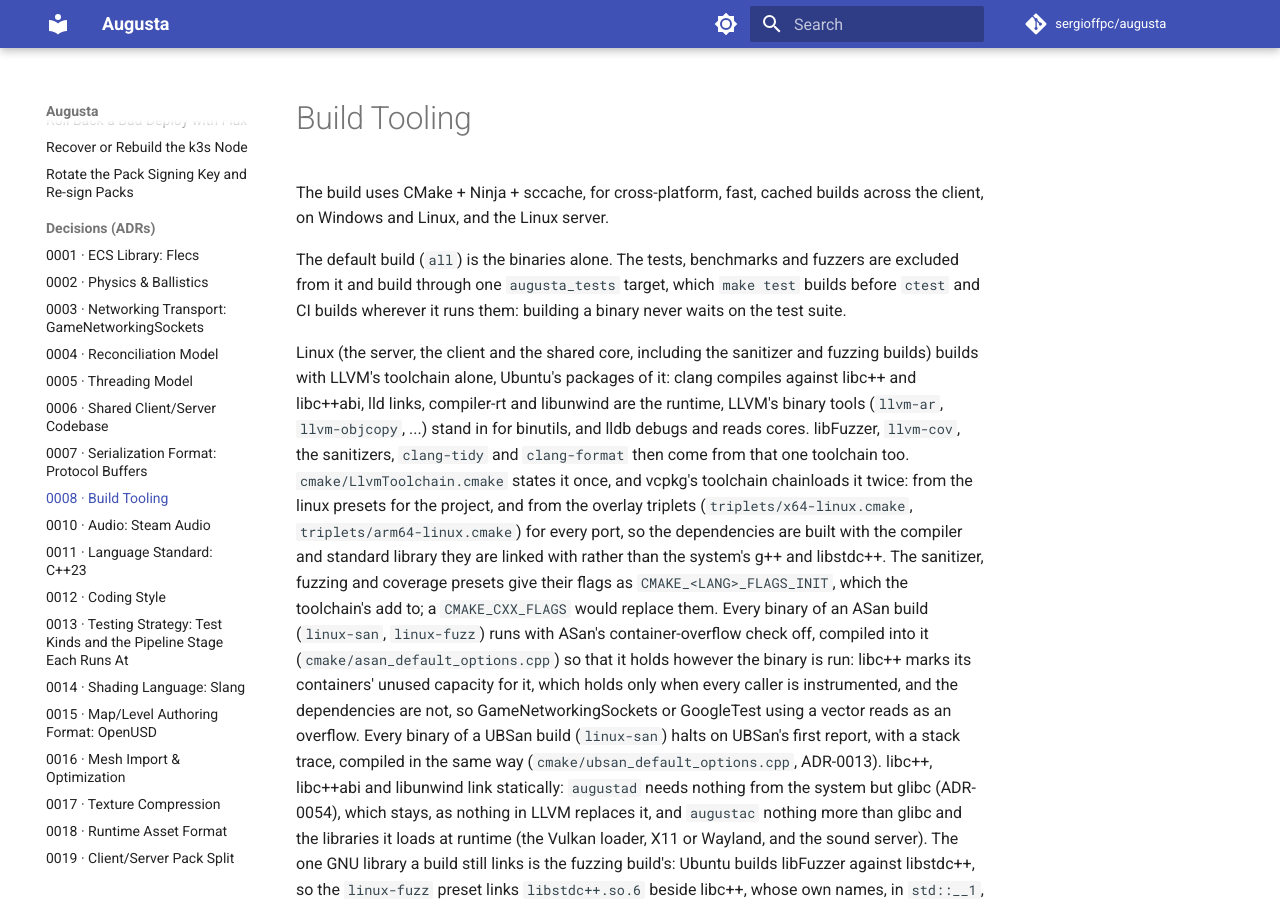
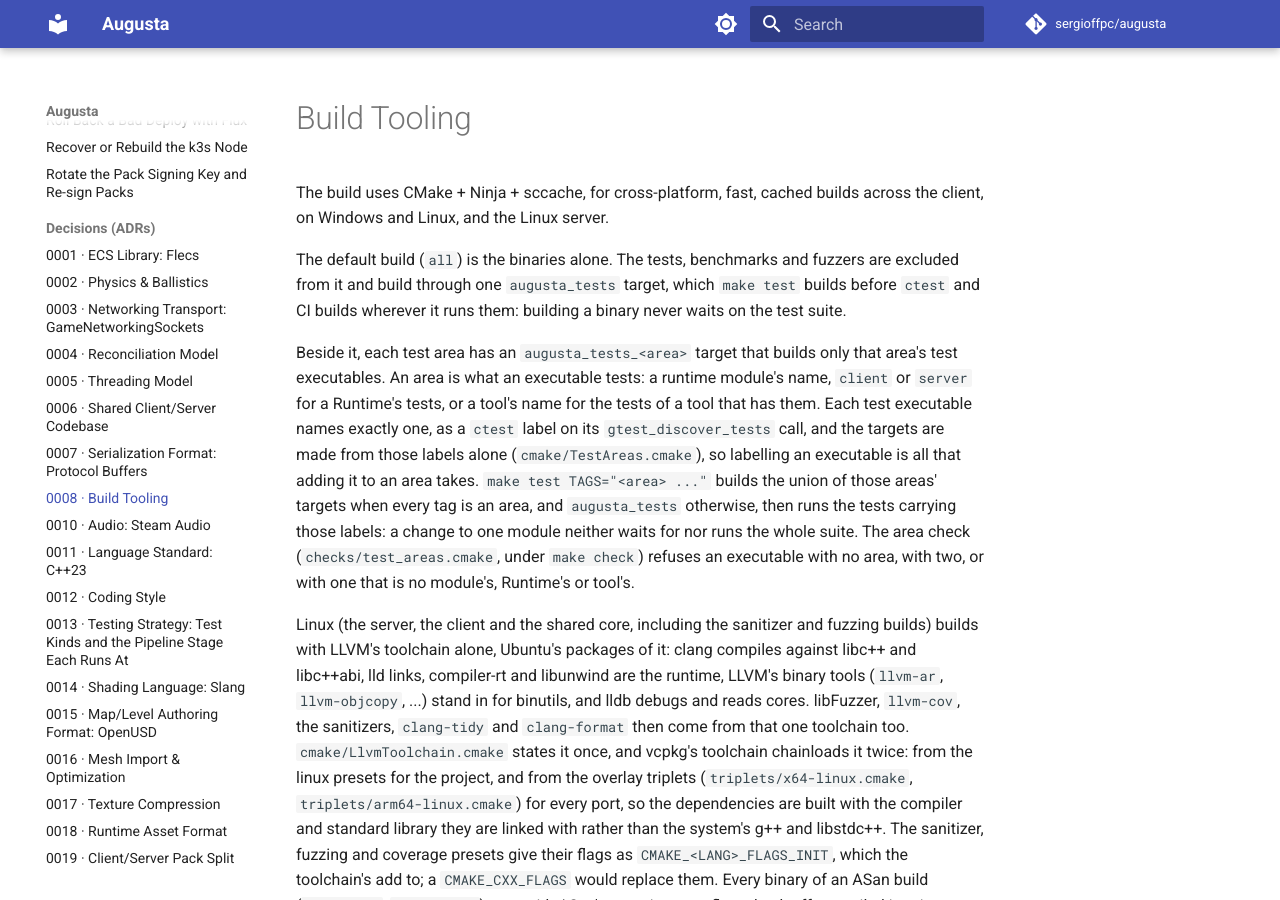
Before and after one commit to sergioffpc/augusta, an MkDocs documentation site: the page built from docs/adr/0008-build-tooling.md, in a window 1280 px wide and 900 px high. Built offline with MkDocs 1.6.1 and Material for MkDocs 9.7.7, drawn with Linux system fonts in a browser that asks for light colours; comment, search, counter and statistics services are not loaded.

Commit message:
build(test): label every test executable with its area, and check it
Every gtest_discover_tests call in tests/, tests/fuzz/ and
tools/agent/tests/ now names exactly one area among its ctest labels:
the module it tests (not every module it links), client or server for a
Runtime's tests, or agent for the tool's. The fuzz seed tests take the
area of the input they decode. check, property and netcode stay beside
the area, so make test TAGS=<area> builds and runs any part of the
engine alone.

An area's tool names are now only those of tools whose tests ctest runs
(tools/<tool>/tests), not every directory under tools/.

checks/test_areas.cmake, a cmake -P source scan under make check, refuses
a call with no area, with two, or with an unknown one, naming the file
and line, each first proved on a planted violation. ADR-0008, ADR-0013
and the coding standards state the rule.

Refs #1388

Co-Authored-By: Claude Opus 5.5 <noreply@anthropic.com>

```diff
--- a/docs/adr/0008-build-tooling.md
+++ b/docs/adr/0008-build-tooling.md
@@ -7,6 +7,19 @@ The default build (`all`) is the binaries alone. The tests, benchmarks and
 fuzzers are excluded from it and build through one `augusta_tests` target, which
 `make test` builds before `ctest` and CI builds wherever it runs them: building
 a binary never waits on the test suite.
+
+Beside it, each test area has an `augusta_tests_<area>` target that builds only
+that area's test executables. An area is what an executable tests: a runtime
+module's name, `client` or `server` for a Runtime's tests, or a tool's name for
+the tests of a tool that has them. Each test executable names exactly one, as a
+`ctest` label on its `gtest_discover_tests` call, and the targets are made from
+those labels alone (`cmake/TestAreas.cmake`), so labelling an executable is all
+that adding it to an area takes. `make test TAGS="<area> ..."` builds the union
+of those areas' targets when every tag is an area, and `augusta_tests`
+otherwise, then runs the tests carrying those labels: a change to one module
+neither waits for nor runs the whole suite. The area check
+(`checks/test_areas.cmake`, under `make check`) refuses an executable with no
+area, with two, or with one that is no module's, Runtime's or tool's.
 
 Linux (the server, the client and the shared core, including the sanitizer and
 fuzzing builds) builds with LLVM's toolchain alone, Ubuntu's packages of it:
```
Also changed, not shown: docs/adr/0013-testing-and-benchmarking.md (+9 -0 lines), docs/agents/coding-standards.md (+10 -0 lines), 6 other files.
